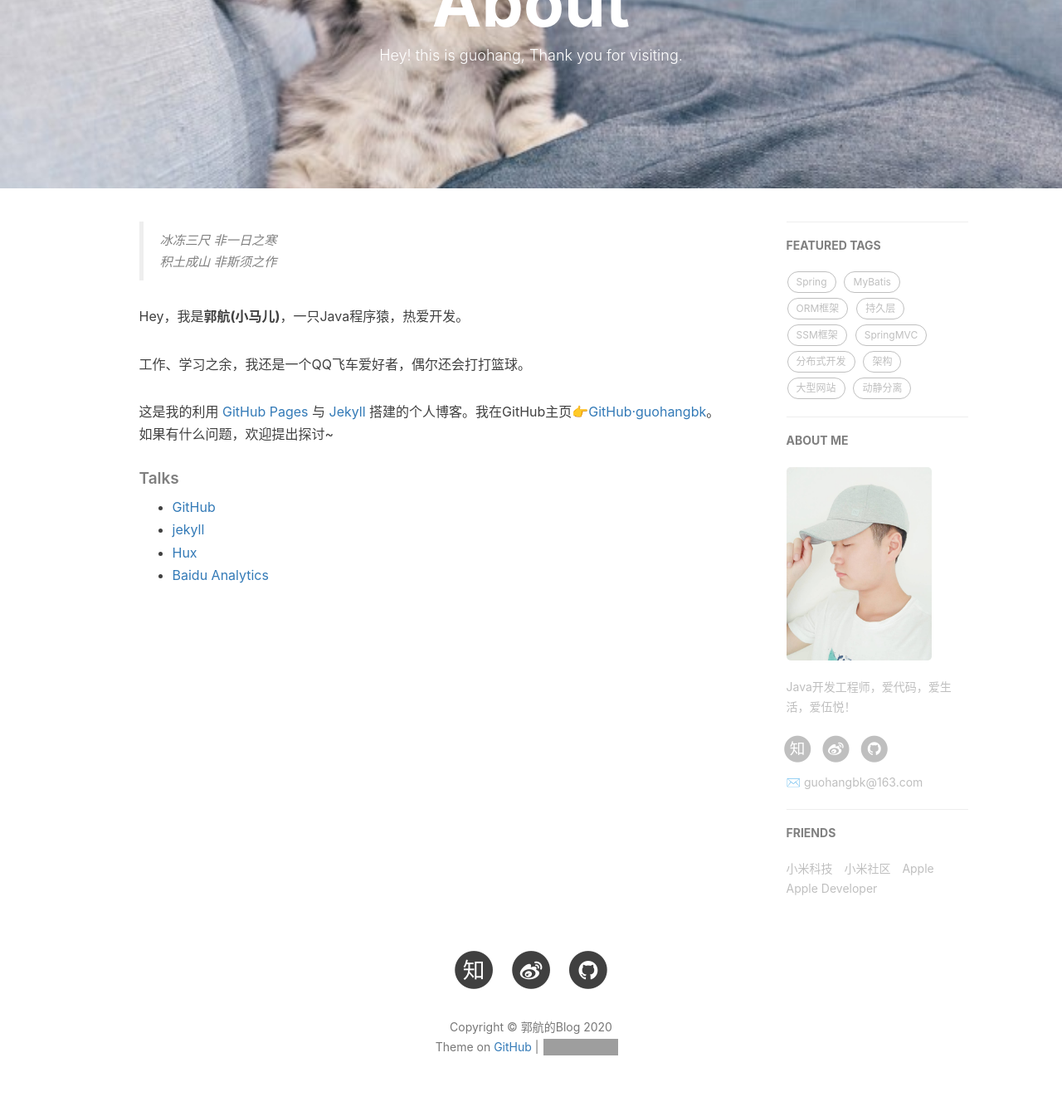
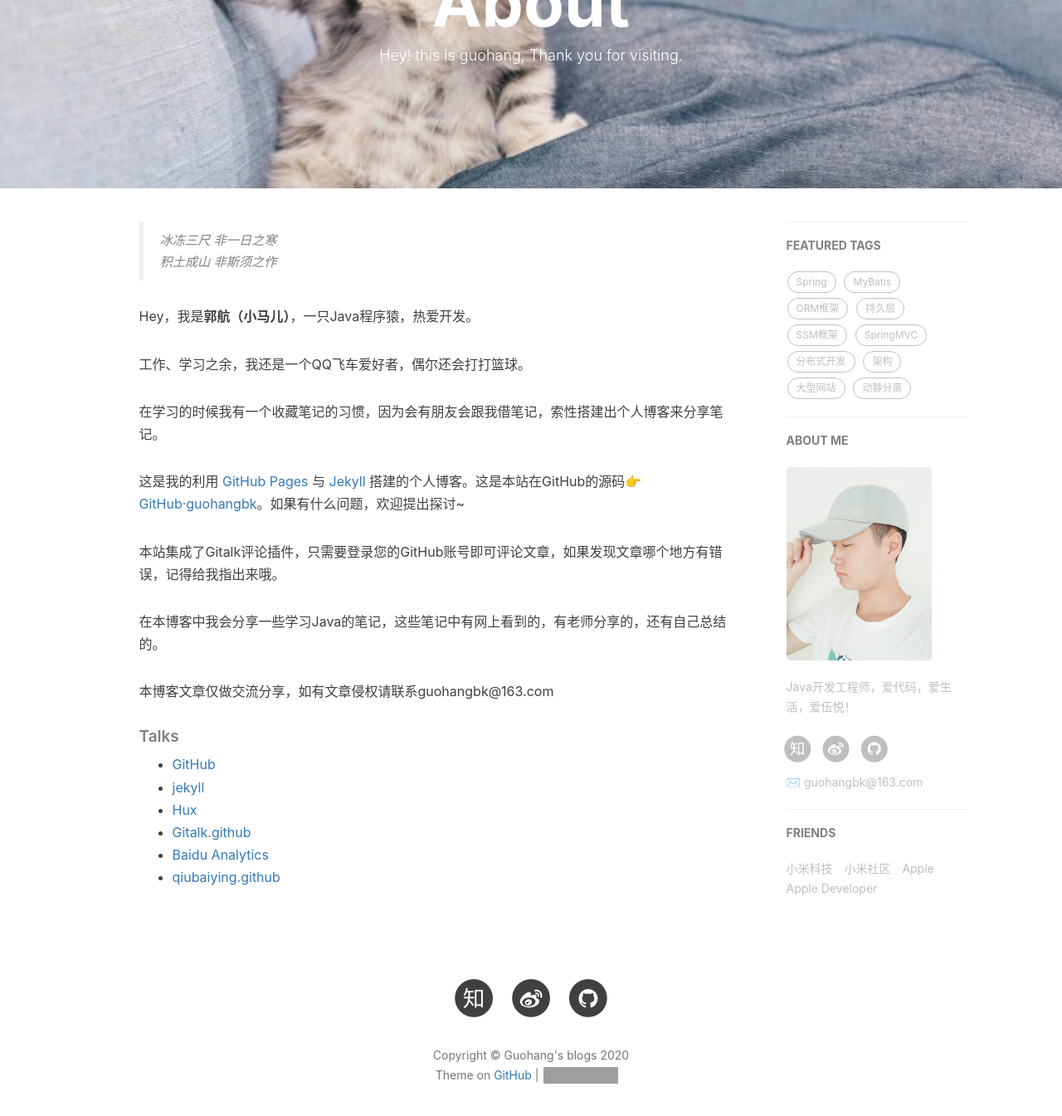
Before and after one commit to guohangbk/guohangbk.github.io, a Jekyll site: the page built from about.html, in a window 1280 px wide and 1400 px high, scrolled down 191 px. Shown: the top 1345 px of the window at 83% size. Built offline with Jekyll 4.4.1, drawn with Linux system fonts in a browser that asks for light colours; nearby versions of some CDN libraries; comment, search, counter and statistics services are not loaded; some of the changed text lies outside the part shown; grey boxes are pictures that could not be loaded.

Commit message:
修改一些配置

```diff
--- a/_config.yml
+++ b/_config.yml
@@ -1,5 +1,5 @@
 # Site settings
-title: 郭航的Blog
+title: Guohang's blogs
 SEOTitle: 郭航的博客_记录走过的Java之路
 header-img: img/post-bg-desk.jpg
 email: guohangbk@163.com
--- a/about.html
+++ b/about.html
@@ -18,13 +18,19 @@ header-img: "img/about-bg.jpg"
     <blockquote><p>冰冻三尺 非一日之寒<br>
     积土成山 非斯须之作</p></blockquote>
 
-    <p>Hey，我是<strong>郭航(小马儿)</strong>，一只Java程序猿，热爱开发。</p>
+    <p>Hey，我是<strong>郭航（小马儿）</strong>，一只Java程序猿，热爱开发。</p>
 
     <p>工作、学习之余，我还是一个QQ飞车爱好者，偶尔还会打打篮球。</p>
 
-    <p>这是我的利用 <a href="https://pages.github.com/">GitHub Pages</a> 与 <a href="http://jekyll.com.cn/">Jekyll</a> 搭建的个人博客。我在GitHub主页<a href="https://guohangbk.github.io/">👉GitHub·guohangbk</a>。如果有什么问题，欢迎提出探讨~</p>
+    <p>在学习的时候我有一个收藏笔记的习惯，因为会有朋友会跟我借笔记，索性搭建出个人博客来分享笔记。</p>
 
-    <p></p>
+    <p>这是我的利用 <a href="https://pages.github.com/">GitHub Pages</a> 与 <a href="http://jekyll.com.cn/">Jekyll</a> 搭建的个人博客。这是本站在GitHub的源码<a href="https://github.com/guohangbk/guohangbk.github.io">👉GitHub·guohangbk</a>。如果有什么问题，欢迎提出探讨~</p>
+
+    <p>本站集成了Gitalk评论插件，只需要登录您的GitHub账号即可评论文章，如果发现文章哪个地方有错误，记得给我指出来哦。</p>
+
+    <p>在本博客中我会分享一些学习Java的笔记，这些笔记中有网上看到的，有老师分享的，还有自己总结的。</p>
+
+    <p>本博客文章仅做交流分享，如有文章侵权请联系guohangbk@163.com</p>
 
     <h5>Talks</h5>
 
@@ -32,7 +38,9 @@ header-img: "img/about-bg.jpg"
         <li><a href="https://github.com">GitHub</a></li>
         <li><a href="http://jekyll.com.cn/">jekyll</a></li>
         <li><a href="http://huangxuan.me/">Hux</a></li>
+        <li><a href="https://github.com/gitalk/gitalk">Gitalk.github</a></li>
         <li><a href="https://tongji.baidu.com/web/10000133073/welcome/login">Baidu Analytics</a></li>
+        <li><a href="https://github.com/qiubaiying/qiubaiying.github.io">qiubaiying.github</a></li>
     </ul>
 </div>
 
```
Also changed, not shown: README.md.
